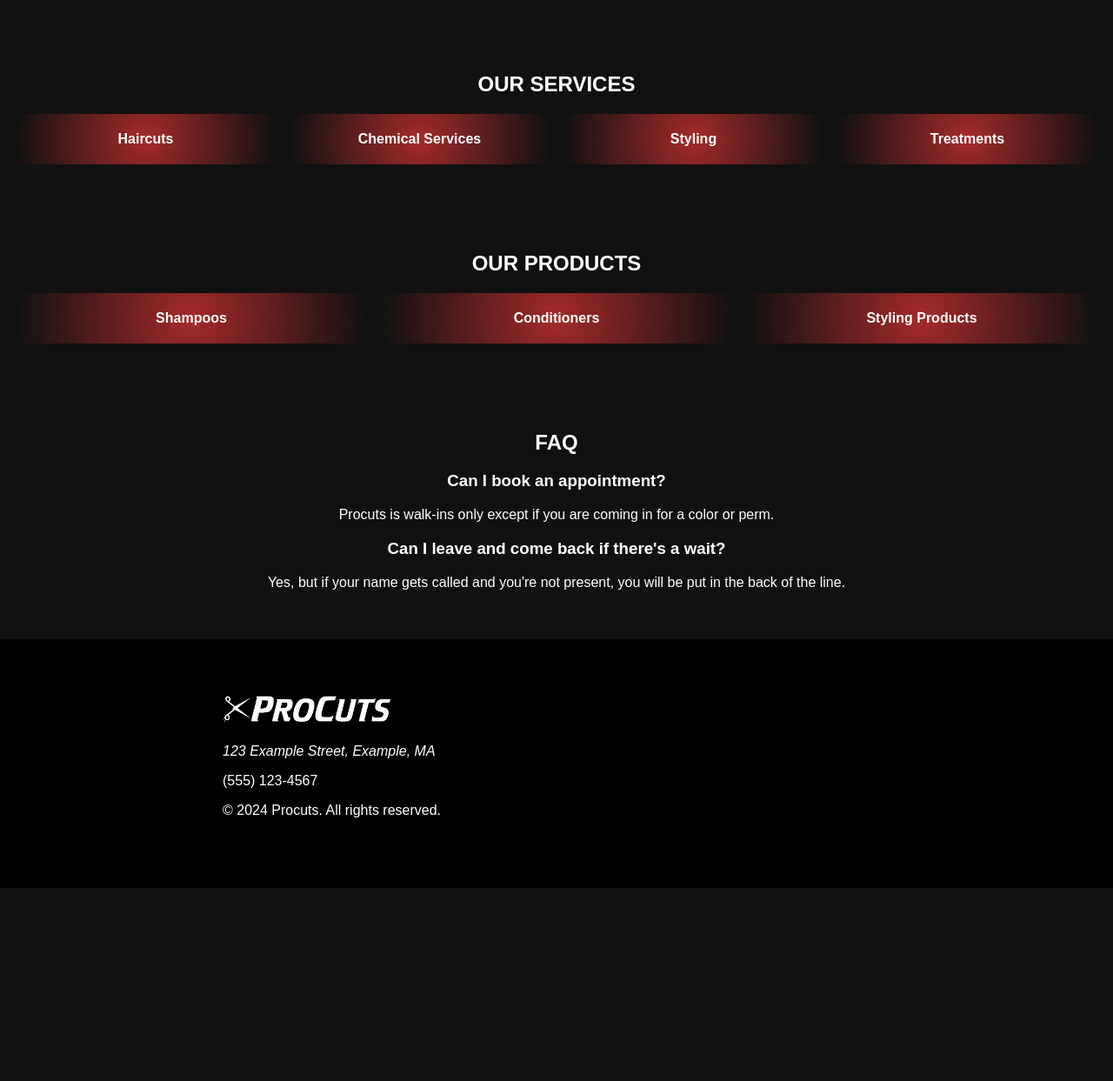
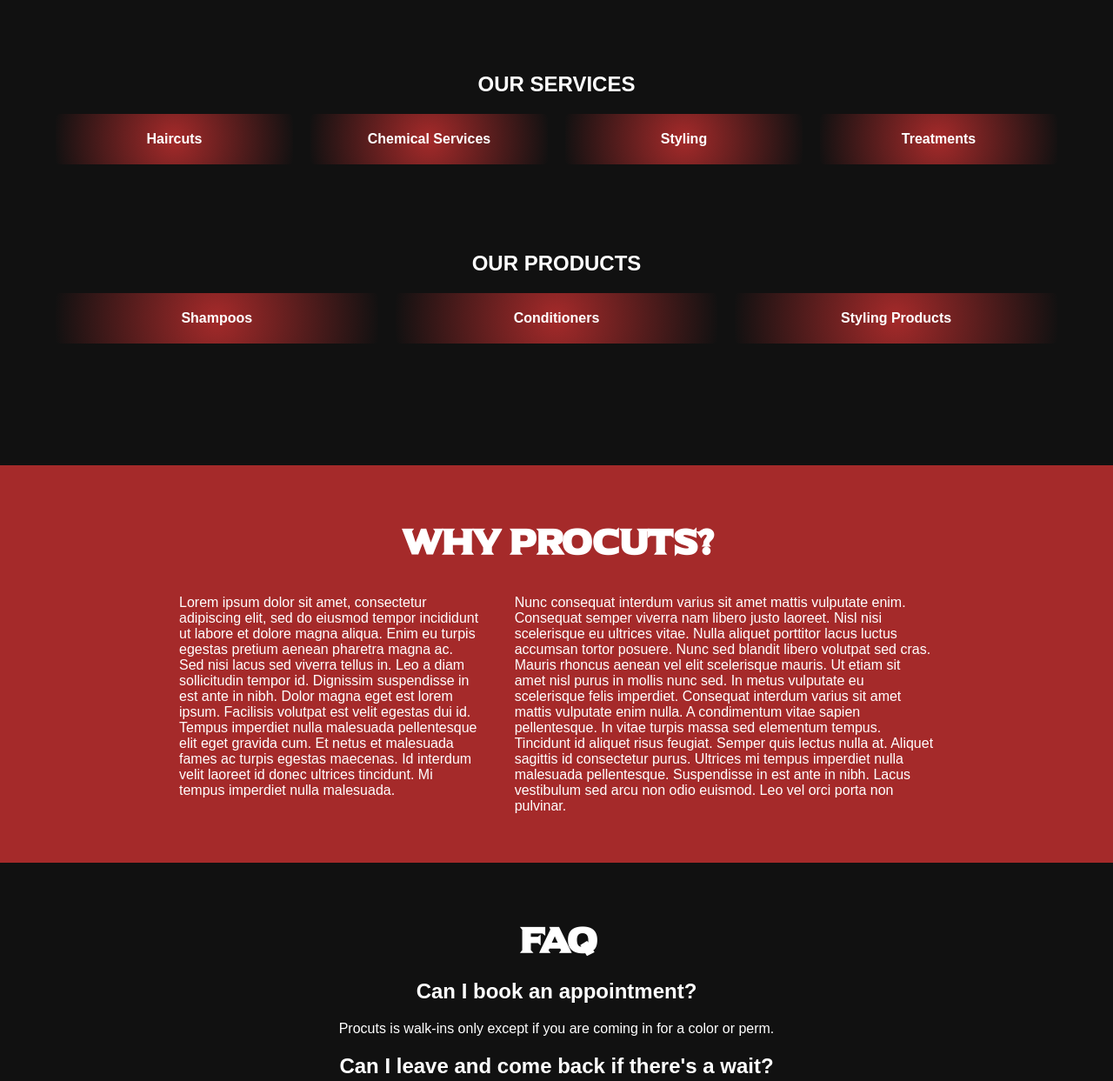
Before and after one commit to abuttifulpigeon/procuts, a plain HTML site: page index.html in a window 1280 px wide. Shown: the part 1208-2451 px from the top of the page at 87% size. Before the commit the page ends 2229 px from the top, so only its background shows below. Drawn offline with Linux system fonts and the light colour scheme.

Commit message:
Updated homepage

```diff
--- a/index.html
+++ b/index.html
@@ -51,30 +51,42 @@
             </div>
         </div>
 
-        <div id="services" class="section">
+        <div id="services" class="section" style="width: 90%; margin-left: auto; margin-right: auto;">
             <h2>OUR SERVICES</h2>
             <div class="services-grid">
-                <a href="/services/"><div class="service-item">Haircuts</div></a>
-                <a href="/services/"><div class="service-item">Chemical Services</div></a>
-                <a href="/services/"><div class="service-item">Styling</div></a>
-                <a href="/services/"><div class="service-item">Treatments</div></a>
+                <div class="service-item">Haircuts</div>
+                <div class="service-item">Chemical Services</div>
+                <div class="service-item">Styling</div>
+                <div class="service-item">Treatments</div>
             </div>
         </div>
-        <div id="products" class="section">
+        <div id="products" class="section" style="width: 90%; margin-left: auto; margin-right: auto;">
             <h2>OUR PRODUCTS</h2>
             <div class="products-grid">
-                <a href="/services/"><div class="product-item">Shampoos</div></a>
-                <a href="/services/"><div class="product-item">Conditioners</div></a>
-                <a href="/services/"><div class="product-item">Styling Products</div></a>
+                <div class="product-item">Shampoos</div>
+                <div class="product-item">Conditioners</div>
+                <div class="product-item">Styling Products</div>
+            </div>
+        </div>
+        <div style="height: 100px;"></div>
+        <div id="differences" class="section" style="background-color: #a52a2a;">
+            <h1>Why Procuts?</h1>
+            <div style="display: flex; width: 70%; margin: auto; text-align: left; gap: 40px;">
+                <div>
+                    <p>Lorem ipsum dolor sit amet, consectetur adipiscing elit, sed do eiusmod tempor incididunt ut labore et dolore magna aliqua. Enim eu turpis egestas pretium aenean pharetra magna ac. Sed nisi lacus sed viverra tellus in. Leo a diam sollicitudin tempor id. Dignissim suspendisse in est ante in nibh. Dolor magna eget est lorem ipsum. Facilisis volutpat est velit egestas dui id. Tempus imperdiet nulla malesuada pellentesque elit eget gravida cum. Et netus et malesuada fames ac turpis egestas maecenas. Id interdum velit laoreet id donec ultrices tincidunt. Mi tempus imperdiet nulla malesuada.</p>
+                </div>
+                <div>
+                    <p>Nunc consequat interdum varius sit amet mattis vulputate enim. Consequat semper viverra nam libero justo laoreet. Nisl nisi scelerisque eu ultrices vitae. Nulla aliquet porttitor lacus luctus accumsan tortor posuere. Nunc sed blandit libero volutpat sed cras. Mauris rhoncus aenean vel elit scelerisque mauris. Ut etiam sit amet nisl purus in mollis nunc sed. In metus vulputate eu scelerisque felis imperdiet. Consequat interdum varius sit amet mattis vulputate enim nulla. A condimentum vitae sapien pellentesque. In vitae turpis massa sed elementum tempus. Tincidunt id aliquet risus feugiat. Semper quis lectus nulla at. Aliquet sagittis id consectetur purus. Ultrices mi tempus imperdiet nulla malesuada pellentesque. Suspendisse in est ante in nibh. Lacus vestibulum sed arcu non odio euismod. Leo vel orci porta non pulvinar.</p>
+                </div>
             </div>
         </div>
         <div id="faq" class="section">
-            <h2>FAQ</h2>
+            <h1>FAQ</h1>
 
-            <h3>Can I book an appointment?</h2>
+            <h2>Can I book an appointment?</h2>
             <p>Procuts is walk-ins only except if you are coming in for a color or perm.</p>
 
-            <h3>Can I leave and come back if there's a wait?</h3>
+            <h2>Can I leave and come back if there's a wait?</h2>
             <p>Yes, but if your name gets called and you're not present, you will be put in the back of the line.</p>
         </div>
     </main>
```
